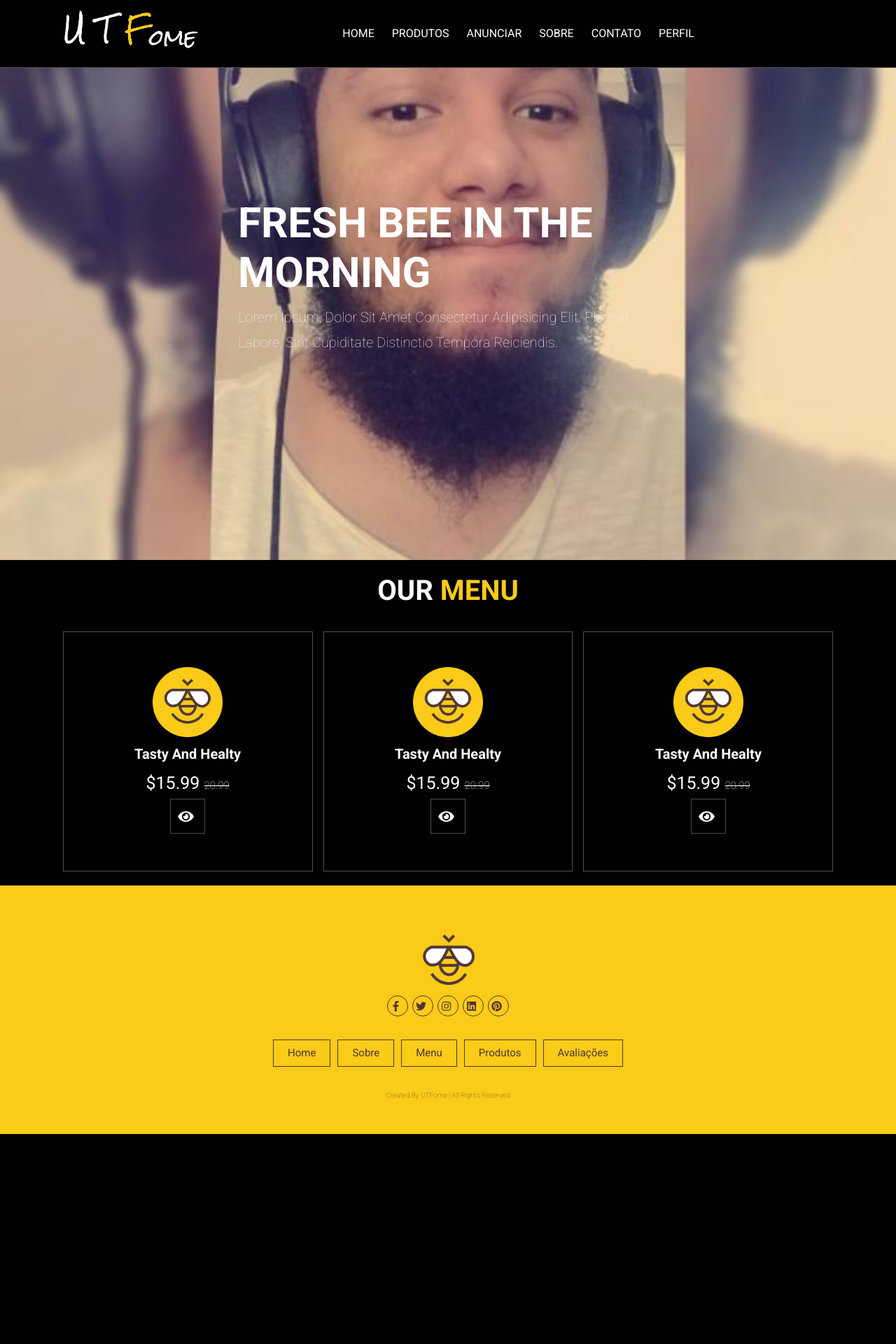
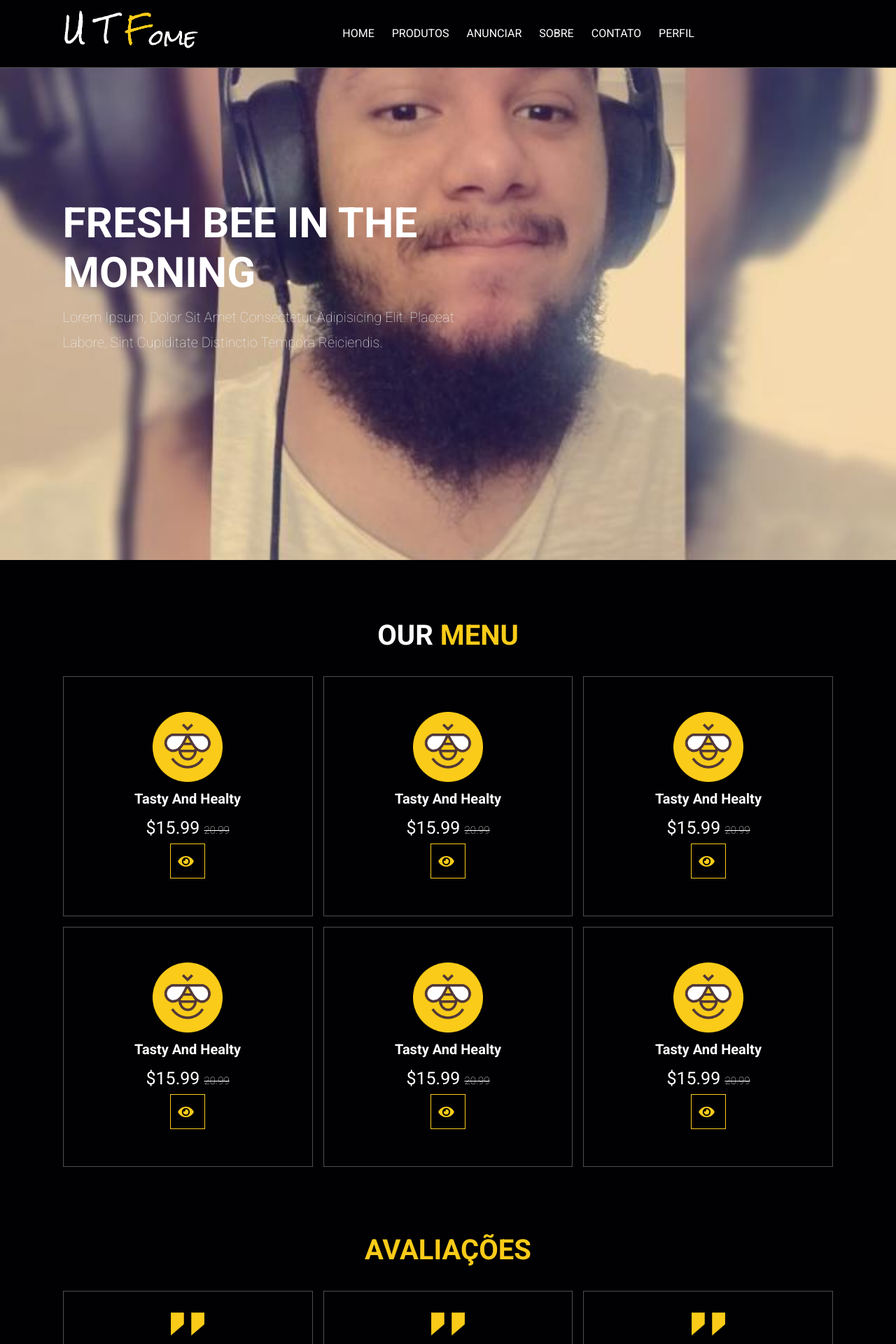
Before and after one commit to UTFome/UTFome-Frontend, a React (Create React App) app: page /main in a window 1280 px wide. Shown: the top 1920 px of the page at 70% size. Before the commit the page ends 1620 px from the top, so only its background shows below. Built offline with nearby package versions, Linux system fonts and the light colour scheme.

Commit message:
UTFOME-87: desenvolvimento da page main e ajustes para apre

```diff
--- a/src/componentes/layout/footer/Footer.css
+++ b/src/componentes/layout/footer/Footer.css
@@ -46,7 +46,7 @@
   }
 
   .footer .credit {
-    font-size: 1rem;
+    font-size: 1.5rem;
     color: #513538;
     font-weight: lighter;
     padding: 1.5rem;
--- a/src/componentes/pages/home/Home.css
+++ b/src/componentes/pages/home/Home.css
@@ -1,4 +1,5 @@
 .home{
+    /* background:url(../../../assets/images/background_home_pequeno.png) no-repeat; */
     background-color: var(--main-color);
     min-height: 100vh;
     align-items: center;
@@ -16,20 +17,25 @@
     height: 100%;
 }
 
+.home .home-entrar {
+    margin-top: 5%;
+}
+
 .home .logos .bee{
-    width: 30rem;
+    width: 18rem;
 }
 
 .home .logos .logo{
-    width: 512px;
+    width: 380px;
 }
 
 .botao-entrar{
     background-color: var(--brown);
-    font-size: 3rem;
+    font-size: 2rem;
     margin-top: 7rem;
     font-family: 'Inter', sans-serif;
     letter-spacing: 1rem;
+    height: 5rem;
 }
 
 .botao-entrar:hover{
--- a/src/componentes/pages/home/Home.js
+++ b/src/componentes/pages/home/Home.js
@@ -19,7 +19,9 @@ function Home(){
                 <img src={bee} className="bee" alt=''/>
                 <img src={logo} className="logo"/>
             </div>
+            <div className='home-entrar'>
              <Link to="/main" className='btn botao-entrar'>Bee  Happy </Link>
+            </div>
         </section>
     );
 
--- a/src/componentes/pages/main/main.css
+++ b/src/componentes/pages/main/main.css
@@ -5,26 +5,27 @@
     font-size: 1.2em;
 }
 
-.home{
+.home-main {
     min-height: 100vh;
     display: flex;
     align-items: center;
     background:url(../../../assets/images/about-breno.jpg) no-repeat;
     background-size: cover;
     background-position: center;
+    margin-bottom: 5%;
 }
 
-.home .content{
+.home-main .content {
     max-width: 60rem;
 }
 
-.home .content h3{
+.home-main .content h3{
     font-size: 6rem;
     text-transform: uppercase;
     color:#fff;
 }
 
-.home .content p{
+.home-main .content p {
     font-size: 2rem;
     font-weight: lighter;
     line-height: 1.8;
@@ -36,6 +37,7 @@
     display: grid;
     grid-template-columns: repeat(auto-fit, minmax(30rem, 1fr));
     gap:1.5rem;
+    margin-bottom: 5%;
 }
 
 .menu .box-container .box{
@@ -79,11 +81,12 @@
     width: 5rem;
     line-height: 5rem;
     font-size: 2rem;
-    border:var(--border);
-    color:#fff;
+    border: var(--border);
+    border-color:var(--main-color);
+    color:var(--main-color);
     margin:.3rem;
 }
 
 .icons a:hover{
-    background:var(--main-color);
+    background:#000;
 }
--- a/src/componentes/pages/main/main.js
+++ b/src/componentes/pages/main/main.js
@@ -2,6 +2,7 @@ import React from 'react';
 import './Main.css';
 import Header from '../../layout/header/Header';
 import Footer from '../../layout/footer/Footer';
+import Review from '../../pages/review/Review';
 import Produto1 from '../../../assets/images/bee_redondo_pequeno.png';
 import Produto2 from '../../../assets/images/bee_redondo_pequeno.png';
 import Produto3 from '../../../assets/images/bee_redondo_pequeno.png';
@@ -13,7 +14,7 @@ function Main(){
 
             <Header className='header-main'></Header>
 
-            <section className='home' id="home">
+            <section className='home-main' id="home">
                 <div className='content'>
                     <h3>fresh bee in the morning</h3>
                     <p>Lorem ipsum, dolor sit amet consectetur adipisicing elit. Placeat labore, sint cupiditate distinctio tempora reiciendis.</p>
@@ -52,9 +53,38 @@ function Main(){
                         </div>
                     </div>
 
+                    <div className="box">
+                        <img src={Produto3}></img>
+                        <h3>tasty and healty</h3>
+                        <div className="price">$15.99 <span>20.99</span></div>
+                        <div class="icons">
+                            <a href="#" class="fas fa-eye"></a>
+                        </div>
+                    </div>
+
+                    <div className="box">
+                        <img src={Produto3}></img>
+                        <h3>tasty and healty</h3>
+                        <div className="price">$15.99 <span>20.99</span></div>
+                        <div class="icons">
+                            <a href="#" class="fas fa-eye"></a>
+                        </div>
+                    </div>
+
+                    <div className="box">
+                        <img src={Produto3}></img>
+                        <h3>tasty and healty</h3>
+                        <div className="price">$15.99 <span>20.99</span></div>
+                        <div class="icons">
+                            <a href="#" class="fas fa-eye"></a>
+                        </div>
+                    </div>
+
                 </div>
 
                 </section>
+
+                <Review></Review>
 
                 <Footer className='header-main'></Footer>
 
--- a/src/componentes/pages/review/Review.css
+++ b/src/componentes/pages/review/Review.css
@@ -2,6 +2,7 @@
     display: grid;
     grid-template-columns: repeat(auto-fit, minmax(30rem, 1fr));
     gap:1.5rem;
+    margin-bottom: 5%;
 }
 
 .review .box-container .box{
```
